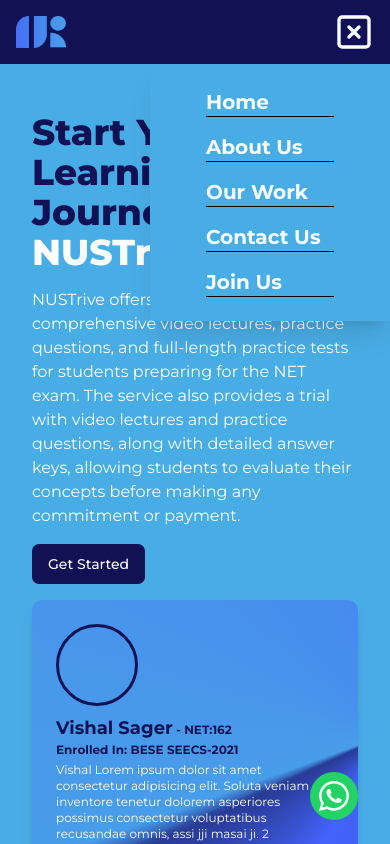
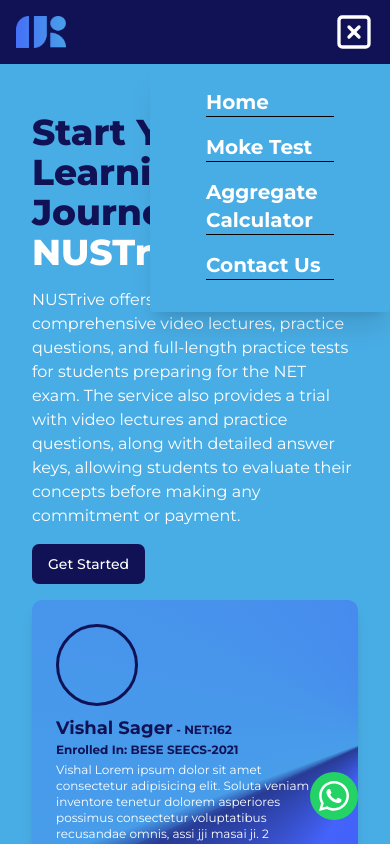
Before and after one commit to myameen123/nustrive-website, a Next.js app in the folder frontend/: page / in a window 390 px wide. Both pictures are taken after a click on the button 354 px from the left and 32 px from the top of the page. Shown: the top 844 px of the page. Built offline with nearby package versions, Linux system fonts and the light colour scheme.

Commit message:
change navbar routes

```diff
--- a/frontend/app/(marketing)/_components/Navbar.jsx
+++ b/frontend/app/(marketing)/_components/Navbar.jsx
@@ -111,16 +111,13 @@
                 <Link href="/">Home</Link>
               </li>
               <li className=" border-b mb-2 border-black">
-                <Link href="/about">About Us</Link>
+                <Link href="/moke-test">Moke Test</Link>
               </li>
               <li className=" border-b mb-2 border-black">
-                <Link href="/our-work">Our Work</Link>
+                <Link href="/calculator">Aggregate Calculator</Link>
               </li>
               <li className=" border-b mb-2 border-black">
-                <Link href="/contact">Contact Us</Link>
-              </li>
-              <li className=" border-b border-black">
-                <Link href="/join-us">Join Us</Link>
+                <Link href="/contact-us">Contact Us</Link>
               </li>
             </ul>
           </div>
```
